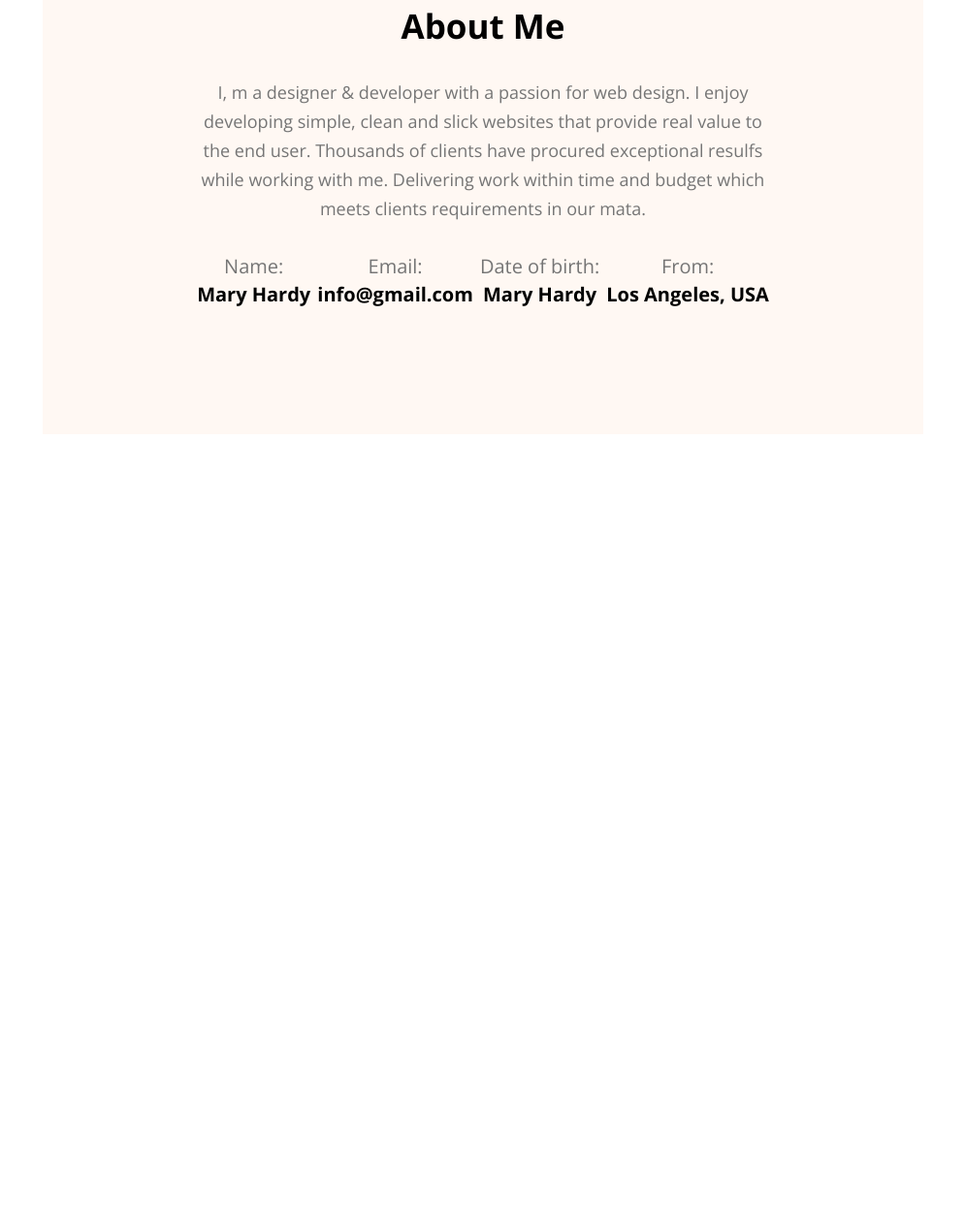
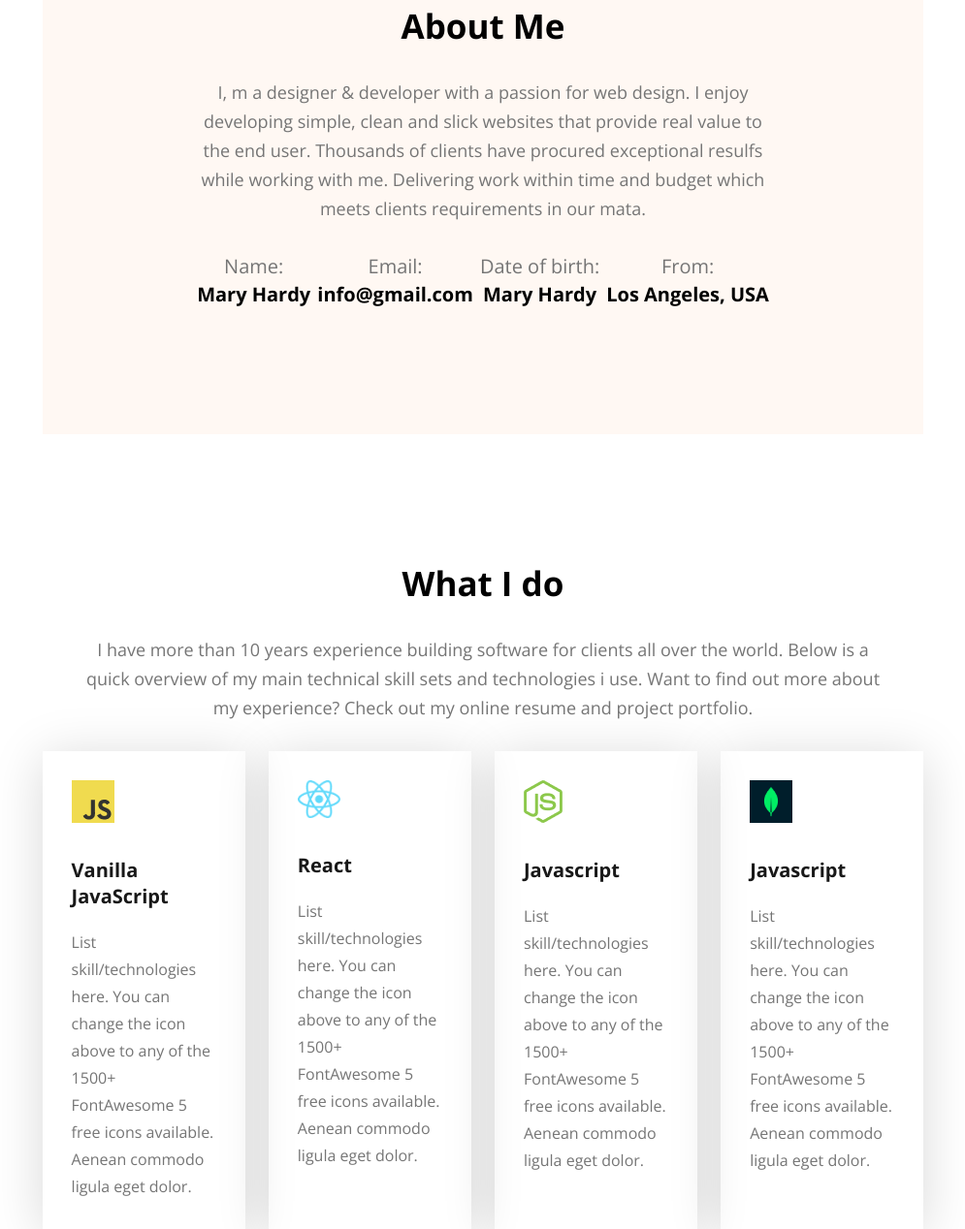
Before and after one commit to faisalalfin/hero-dev-code, a plain HTML site: page index.html in a window 1280 px wide. Shown: the part 1092-2360 px from the top of the page at 97% size, without its empty margins (142-1137 px from the left). Before the commit the page ends 1540 px from the top, so only its background shows below. Drawn offline with nearby package versions, Linux system fonts and the light colour scheme.

Commit message:
What I do updated

```diff
--- a/index.html
+++ b/index.html
@@ -69,5 +69,38 @@
             </div>
         </div>
     </section>
+
+    <section id="skills">
+        <div class="skills-container">
+            <div class="section-heading">
+                <h2>What I do</h2>
+                <p>I have more than 10 years experience building software for clients all over the world. Below is a quick overview of my main technical skill sets and technologies i use. Want to find out more about my experience? Check out my online resume and project portfolio.</p>
+            </div>
+
+            <div class="skill-box">
+                <div class="skill-card">
+                    <img src="images/icons/js.png" alt="">
+                    <h3>Vanilla JavaScript</h3>
+                    <p>List skill/technologies here. You can change the icon above to any of the 1500+ FontAwesome 5 free icons available. Aenean commodo ligula eget dolor.</p>
+                </div>
+                <div class="skill-card">
+                    <img src="images/icons/react.png" alt="">
+                    <h3>React</h3>
+                    <p>List skill/technologies here. You can change the icon above to any of the 1500+ FontAwesome 5 free icons available. Aenean commodo ligula eget dolor.</p>
+                </div>
+                <div class="skill-card">
+                    <img src="images/icons/nodejs.png" alt="">
+                    <h3>Javascript</h3>
+                    <p>List skill/technologies here. You can change the icon above to any of the 1500+ FontAwesome 5 free icons available. Aenean commodo ligula eget dolor.</p>
+                </div>
+                <div class="skill-card">
+                    <img src="images/icons/mongo.png" alt="">
+                    <h3>Javascript</h3>
+                    <p>List skill/technologies here. You can change the icon above to any of the 1500+ FontAwesome 5 free icons available. Aenean commodo ligula eget dolor.</p>
+                </div>
+            </div>
+            </div>
+        </div>
+    </section>
   </body>
 </html>
--- a/styles/portfolio.css
+++ b/styles/portfolio.css
@@ -33,6 +33,7 @@
 .section-heading{
     max-width: 827px;
     text-align: center;
+    margin: 0 auto;
 }
 
 .section-heading h2{
@@ -143,3 +144,42 @@
 .about-info .info-card h4{
     font-size: 20px;
 }
+
+#skills{
+    padding-top: 130px;
+}
+
+#skills .skills-container{
+    width: 71%;
+    max-width: 1140px;
+    margin: 0 auto;
+}
+
+#skills .skills-container .skill-box{
+    display: flex;
+    gap: 24px;
+}
+
+.skill-box .skill-card{
+    padding: 30px;
+    /* border: 1px solid red; */
+    box-shadow: 0 6px 50px 0 #00000027;
+    max-width: 267px;
+}
+
+.skill-card img{
+    max-width: 44px;
+    margin-bottom: 30px;
+}
+
+.skill-card h3{
+    font-size: 20px;
+    color: #181818;
+    margin-bottom: 20px;
+}
+
+.skill-card p{
+    font-size: 16px;
+    color: #757575;
+    line-height: 28px;
+}
```
